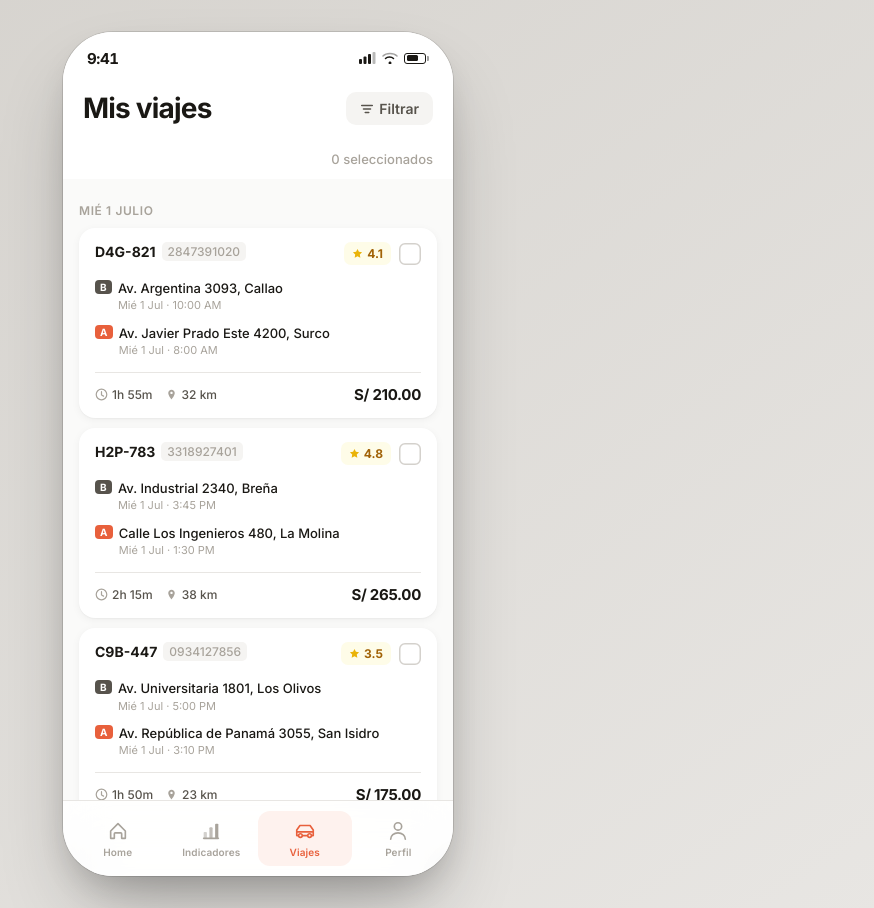
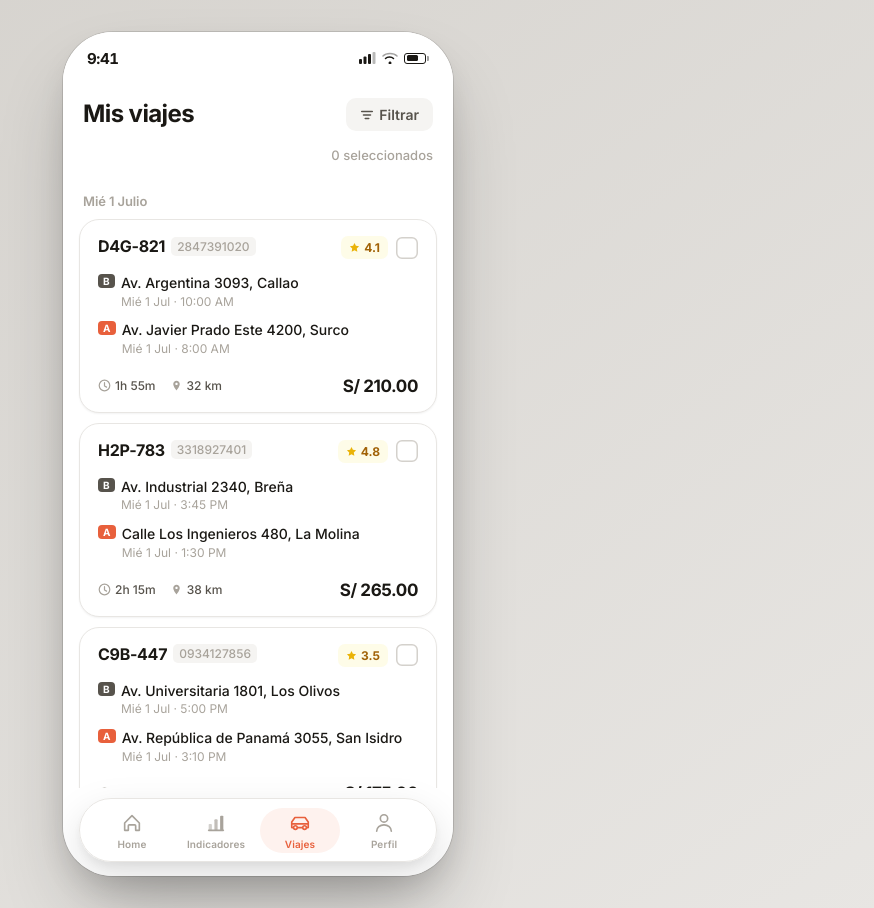
Before and after one commit to iamacalupuenzo-ui/viajes, an Angular app: page /viajes in a window 1280 px wide. Shown: the whole page, without its empty margins (382-1256 px from the left). Built offline with nearby package versions, Linux system fonts and the light colour scheme.

Commit message:
Recorrido-V5.1

```diff
--- a/src/app/features/indicadores/pages/indicadores-page/indicadores-page.component.scss
+++ b/src/app/features/indicadores/pages/indicadores-page/indicadores-page.component.scss
@@ -58,9 +58,9 @@
   }
 
   &__title {
-    font-size: 18px;
+    font-size: 20px;
     font-weight: 700;
-    letter-spacing: -0.4px;
+    letter-spacing: -0.5px;
     margin: 0;
     color: var(--color-text-primary);
   }
@@ -106,9 +106,8 @@
     &:active { color: var(--color-text-secondary); }
 
     &--active {
-      color: var(--color-brand-default);
+      color: var(--color-text-primary);
       font-weight: 600;
-      background: var(--color-bg-brand-subtle);
       &::after { opacity: 1; transform: scaleX(1); }
     }
   }
@@ -117,11 +116,10 @@
   &__trips {
     display: flex;
     gap: 8px;
-    padding: 10px 16px;
+    padding: 12px 16px 6px;
     overflow-x: auto;
     scrollbar-width: none;
     flex-shrink: 0;
-    border-bottom: 1px solid var(--color-border-default);
     background: var(--color-bg-default);
     &::-webkit-scrollbar { display: none; }
   }
@@ -217,7 +215,6 @@
     gap: 4px;
     padding: 2px 16px 10px;
     flex-shrink: 0;
-    border-bottom: 1px solid var(--color-border-default);
   }
 
   &__unit-rating-val {
@@ -231,7 +228,6 @@
     display: flex;
     align-items: center;
     padding: 8px 16px;
-    border-bottom: 1px solid var(--color-border-default);
     flex-shrink: 0;
     background: var(--color-bg-default);
   }
--- a/src/app/features/recorrido/pages/recorrido-page/recorrido-page.component.scss
+++ b/src/app/features/recorrido/pages/recorrido-page/recorrido-page.component.scss
@@ -58,9 +58,9 @@
   }
 
   &__title {
-    font-size: 18px;
+    font-size: 20px;
     font-weight: 700;
-    letter-spacing: -0.4px;
+    letter-spacing: -0.5px;
     margin: 0;
     color: var(--color-text-primary);
     flex: 1;
@@ -107,9 +107,8 @@
     &:active { color: var(--color-text-secondary); }
 
     &--active {
-      color: var(--color-brand-default);
+      color: var(--color-text-primary);
       font-weight: 600;
-      background: var(--color-bg-brand-subtle);
       &::after { opacity: 1; transform: scaleX(1); }
     }
   }
@@ -118,11 +117,10 @@
   &__trips {
     display: flex;
     gap: 8px;
-    padding: 10px 16px;
+    padding: 12px 16px 6px;
     overflow-x: auto;
     scrollbar-width: none;
     flex-shrink: 0;
-    border-bottom: 1px solid var(--color-border-default);
     background: var(--color-bg-default);
     &::-webkit-scrollbar { display: none; }
   }
@@ -192,18 +190,18 @@
     align-items: center;
     gap: 8px;
     background: var(--color-bg-default);
-    padding: 10px 16px;
-    border-bottom: 1px solid var(--color-border-default);
+    padding: 8px 16px 12px;
     flex-shrink: 0;
     flex-wrap: wrap;
     row-gap: 2px;
   }
 
   &__unit-placa {
-    font-size: 14px;
+    font-size: 15px;
     font-weight: 700;
     color: var(--color-text-primary);
     white-space: nowrap;
+    letter-spacing: -0.2px;
   }
 
   &__unit-gps {
@@ -336,13 +334,10 @@
     display: flex;
     align-items: center;
     gap: 8px;
-    padding: 12px 16px;
-    background: var(--color-bg-surface);
-    border-bottom: 1px solid var(--color-border-default);
+    padding: 14px 16px;
+    background: var(--color-bg-subtle);
     flex-wrap: wrap;
     row-gap: 2px;
-
-    & + & { border-top: 1px solid var(--color-border-default); }
   }
 
   &__tl-item {
@@ -442,7 +437,6 @@
     padding: 12px 16px 20px;
     flex-shrink: 0;
     background: var(--color-bg-default);
-    border-top: 1px solid var(--color-border-default);
   }
 
   &__share-btn {
--- a/src/app/features/viajes/components/viaje-card/viaje-card.component.scss
+++ b/src/app/features/viajes/components/viaje-card/viaje-card.component.scss
@@ -1,22 +1,25 @@
 .card {
   background: var(--color-bg-default);
-  border-radius: var(--radius-lg);
-  padding: 14px 16px;
-  box-shadow: var(--shadow-sm);
+  border: 1px solid var(--color-border-default);
+  border-radius: var(--radius-xl);
+  padding: 16px 18px;
+  box-shadow: var(--shadow-xs);
   transition:
     box-shadow var(--duration-base) var(--ease-out),
+    border-color var(--duration-base) var(--ease-out),
     transform var(--duration-base) var(--ease-out);
   cursor: pointer;
 
   &--selected {
+    border-color: var(--color-brand-default);
     box-shadow:
-      0 0 0 2px var(--color-brand-default),
-      0 8px 24px rgba(232, 96, 60, 0.14);
+      0 0 0 1px var(--color-brand-default),
+      0 8px 24px rgba(232, 96, 60, 0.12);
   }
 
   &:active {
     transform: scale(0.98);
-    box-shadow: var(--shadow-xs);
+    box-shadow: none;
   }
 
   // ── Header ──────────────────────────────────
@@ -37,10 +40,11 @@
   }
 
   &__unit {
-    font-size: 14px;
+    font-size: 16px;
     font-weight: 700;
     color: var(--color-text-primary);
     white-space: nowrap;
+    letter-spacing: -0.3px;
   }
 
   &__gps {
@@ -141,7 +145,7 @@
   }
 
   &__address {
-    font-size: 13px;
+    font-size: 14px;
     font-weight: 500;
     color: var(--color-text-primary);
     line-height: 1.4;
@@ -151,7 +155,7 @@
   }
 
   &__date {
-    font-size: 11px;
+    font-size: 12px;
     color: var(--color-text-tertiary);
     line-height: 1.4;
   }
@@ -160,9 +164,8 @@
   &__footer {
     display: flex;
     align-items: center;
-    gap: 12px;
-    padding-top: 12px;
-    border-top: 1px solid var(--color-border-default);
+    gap: 14px;
+    padding-top: 4px;
   }
 
   &__stat {
@@ -175,10 +178,10 @@
   }
 
   &__price {
-    font-size: 15px;
+    font-size: 17px;
     font-weight: 700;
     color: var(--color-text-primary);
     margin-left: auto;
-    letter-spacing: -0.3px;
+    letter-spacing: -0.4px;
   }
 }
--- a/src/app/features/viajes/pages/viajes-list/viajes-list.component.scss
+++ b/src/app/features/viajes/pages/viajes-list/viajes-list.component.scss
@@ -4,7 +4,7 @@
   flex: 1;
   height: 100%;
   min-height: 0;
-  background: var(--color-bg-subtle);
+  background: var(--color-bg-default);
 }
 
 .viajes-list {
@@ -17,18 +17,18 @@
     display: flex;
     align-items: center;
     justify-content: space-between;
-    padding: 12px 20px 14px;
+    padding: 18px 20px 6px;
     background: var(--color-bg-default);
     flex-shrink: 0;
   }
 
   &__title {
-    font-size: 28px;
-    font-weight: 800;
+    font-size: 24px;
+    font-weight: 700;
     color: var(--color-text-primary);
     margin: 0;
-    letter-spacing: -0.8px;
-    line-height: 1.1;
+    letter-spacing: -0.6px;
+    line-height: 1.2;
   }
 
   &__filter {
@@ -59,7 +59,7 @@
     display: flex;
     align-items: center;
     justify-content: space-between;
-    padding: 8px 20px;
+    padding: 6px 20px 10px;
     background: var(--color-bg-default);
     flex-shrink: 0;
     gap: 8px;
@@ -156,17 +156,17 @@
   }
 
   &__group {
-    padding: 16px 16px 4px;
+    padding: 8px 16px 4px;
   }
 
   &__group-label {
     display: block;
-    font-size: 12px;
+    font-size: 13px;
     font-weight: 600;
     color: var(--color-text-tertiary);
-    text-transform: uppercase;
-    letter-spacing: 0.6px;
+    letter-spacing: -0.1px;
     margin-bottom: 10px;
+    padding-left: 4px;
   }
 
   &__cards {
--- a/src/app/shared/components/bottom-nav/bottom-nav.component.scss
+++ b/src/app/shared/components/bottom-nav/bottom-nav.component.scss
@@ -1,14 +1,16 @@
 .bottom-nav {
   display: flex;
   align-items: center;
-  height: 76px;
-  background: rgba(255, 255, 255, 0.85);
-  backdrop-filter: blur(20px);
-  -webkit-backdrop-filter: blur(20px);
-  border-top: 1px solid var(--color-border-default);
+  height: 64px;
+  background: rgba(255, 255, 255, 0.88);
+  backdrop-filter: blur(24px);
+  -webkit-backdrop-filter: blur(24px);
+  border: 1px solid var(--color-border-default);
+  border-radius: var(--radius-full);
+  box-shadow: var(--shadow-lg);
   flex-shrink: 0;
-  padding: 0 8px;
-  padding-bottom: env(safe-area-inset-bottom, 0);
+  padding: 0 10px;
+  margin: 10px 16px calc(14px + env(safe-area-inset-bottom, 0));
 
   &__item {
     flex: 1;
@@ -17,10 +19,10 @@
     align-items: center;
     justify-content: center;
     gap: 3px;
-    padding: 8px 6px;
+    padding: 7px 6px;
     text-decoration: none;
     color: var(--color-text-tertiary);
-    border-radius: 12px;
+    border-radius: var(--radius-full);
     transition: color var(--duration-base) var(--ease-out);
     position: relative;
 
@@ -44,9 +46,9 @@
 
   &__pill {
     position: absolute;
-    inset: 0;
+    inset: 4px 2px;
     background: var(--color-bg-brand-subtle);
-    border-radius: 12px;
+    border-radius: var(--radius-full);
     opacity: 0;
     transform: scale(0.8);
     transition:
--- a/src/app/shared/components/mobile-shell/mobile-shell.component.scss
+++ b/src/app/shared/components/mobile-shell/mobile-shell.component.scss
@@ -16,7 +16,7 @@
     position: relative;
     width: 390px;
     height: 844px;
-    background: var(--color-bg-subtle);
+    background: var(--color-bg-default);
     border-radius: 50px;
     overflow: hidden;
     box-shadow:
```
